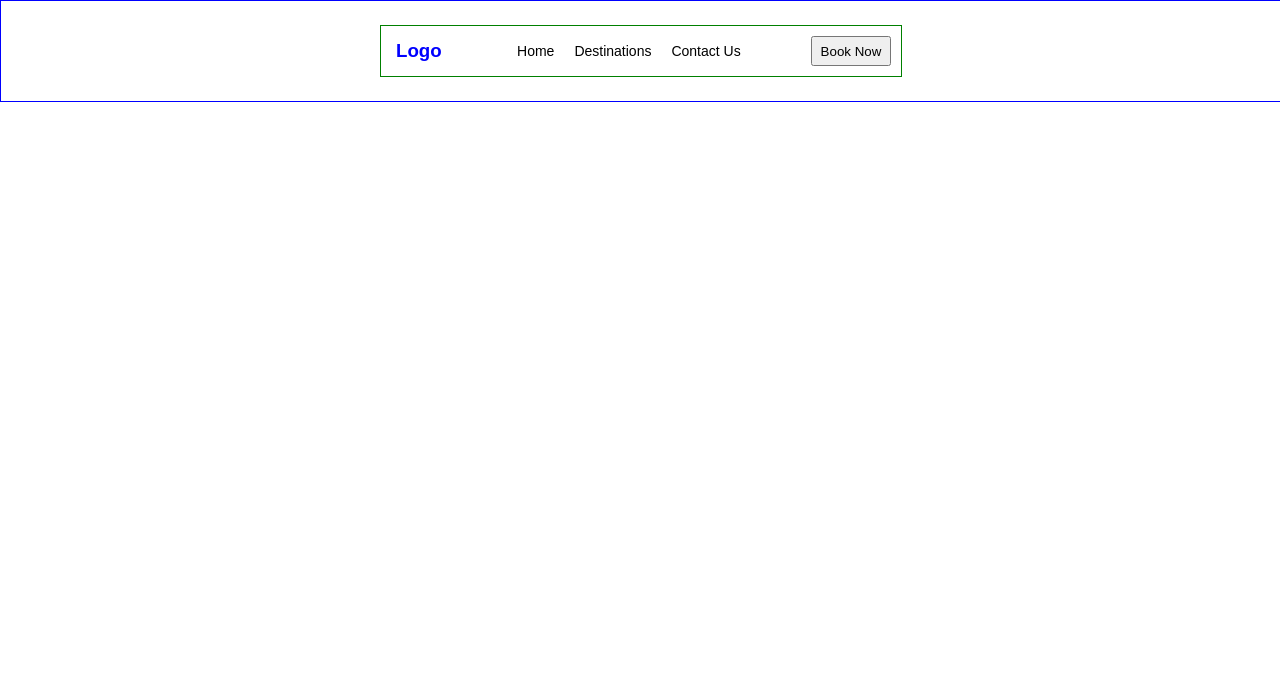
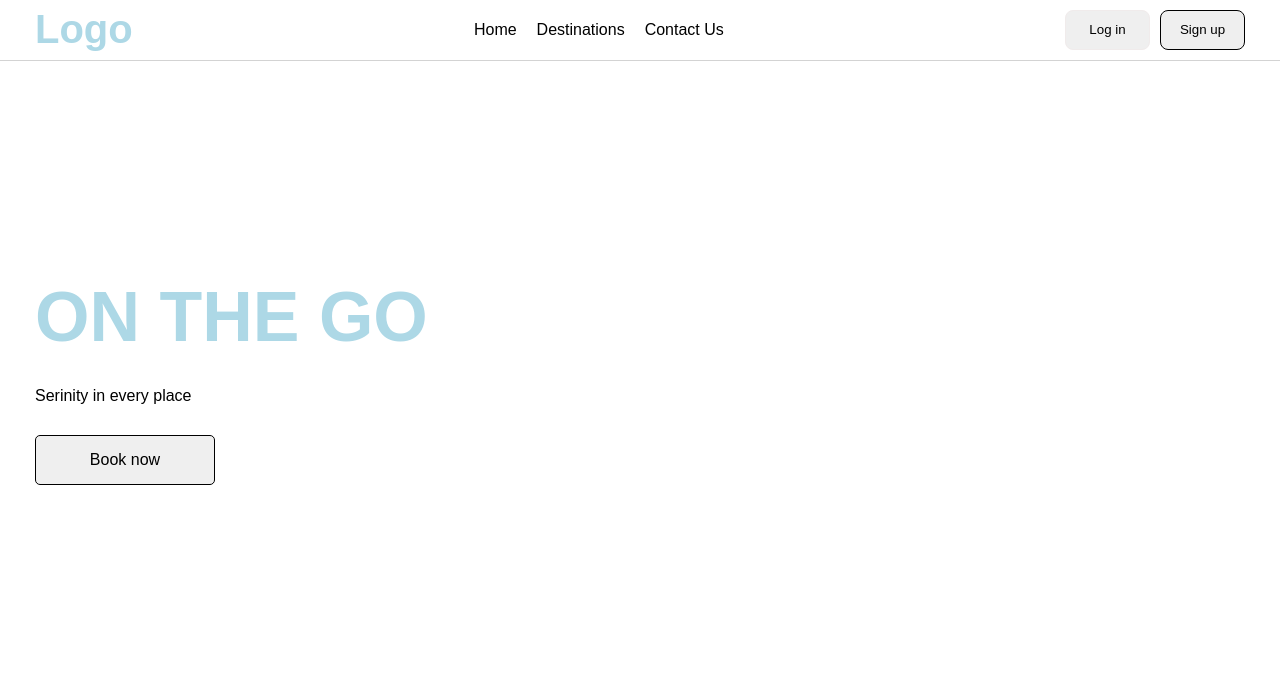
Before and after one commit to Xzilleon2/On-The-Go, a PHP site: page / in a window 1280 px wide. Shown: the top 700 px of the page. Run offline with PHP 8.4, Linux system fonts and the light colour scheme.

Commit message:
Tentative Welcome Page

```diff
--- a/index.html
+++ b/index.html
@@ -11,16 +11,23 @@
         <div class="banner" id="ban-container">
             <h3>Logo</h3>
             <div class="nav">
-                <label >Home</label>
-                <label >Destinations</label>
-                <label >Contact Us</label>
+                <a href="">Home</a>
+                <a href="">Destinations</a>
+                <a href="">Contact Us</a>
             </div>
-            <button type="button" id="Bookingbtn">Book Now</button>
+            <div class="BtnContainer">
+                <button type="button" id="Loginbtn">Log in</button>
+                <button type="button" id="Signupbtn">Sign up</button>
+            </div>
         </div>
     </header>
 
     <div class="wrapper">
-
+        <div class="container">
+            <h1>ON THE GO</h1>
+            <label>Serinity in every place</label>
+            <button type="button" id="Bookingbtn">Book now</button>
+        </div>
     </div>
 
 </body>
--- a/styles.css
+++ b/styles.css
@@ -10,38 +10,89 @@
     padding: 0;
     font-family: var(--font);
 }
+/*Banner Design*/
 .banner{
     width: 100%;
-    height: 100px;
-    border: 1px solid blue;
-    justify-items: center;
-    justify-content: center;
-    align-content: center;
-}
-#ban-container{
+    height: 60px;
+    border-bottom: 1px solid lightgray;
     display: flex;
     flex-direction: row;
     justify-items: center;
     justify-content: space-between;
     align-content: space-between;
     align-items: center;
-    margin: 5px;
-    padding: 10px;
-    width: 500px;
-    height: 30px;
-    border: 1px solid green;
 }
-#ban-container h3{
-    margin: 5px;
-    color: blue;
+.banner h3{
+    padding-left: 35px;
+    font-size: 40px;
+    color: lightblue;
 }
-#ban-container > .nav{
+.nav {
     display: flex;
     gap: 20px;
-    font-size: 14px;
+    font-size: 16px;
     font-family: var(--font);
 }
-#ban-container > #Bookingbtn{
-    height: 30px;
-    width: 80px;
+.nav a{
+    text-decoration: none;
+    color: black;
 }
+.nav a:hover{
+    text-decoration: underline;
+}
+.BtnContainer {
+    display: flex;
+    padding-right: 35px;
+    gap: 10px;
+    align-items: center;
+}
+.BtnContainer > #Signupbtn,
+.BtnContainer > #Loginbtn {
+    border-radius: 8px;
+    height: 40px;
+    width: 85px;
+}
+.BtnContainer > #Signupbtn {
+    border: 1px solid black;
+    margin: 0;
+}
+.BtnContainer > #Loginbtn {
+    border: 1px solid rgb(240, 235, 235);
+    margin: 0;
+}
+/*Body Design*/
+.wrapper {
+    display: flex;
+    justify-content: left;
+    align-items: center;
+    margin-left: 35px;
+    height: 80vh;
+}
+.container {
+    display: flex;
+    flex-direction: column;
+    align-items: left;
+    justify-content: center;
+    width: 550px;
+    height: 300px;
+    gap: 30px;
+}
+.container h1{
+    font-family: var(--font);
+    font-size: 70px;
+    color: lightblue;
+}
+.container label{
+    font-family: var(--font);
+    font-size: 16px;
+    color: black;
+}
+.container button{
+    font-family: var(--font);
+    font-size: 16px;
+    border: 1px solid black;
+    border-radius: 5px;
+    color: black;
+    height: 50px;
+    width: 180px;
+}
```
